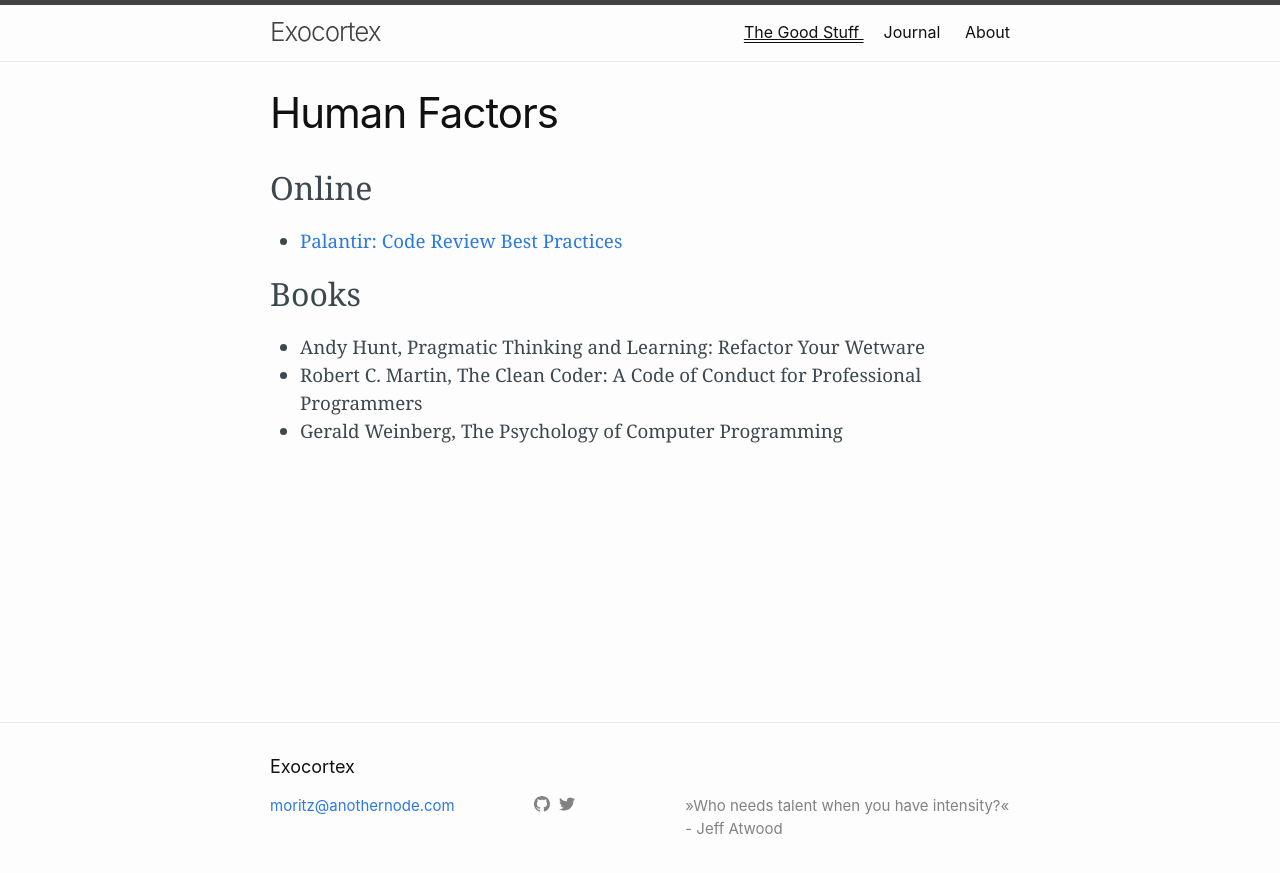
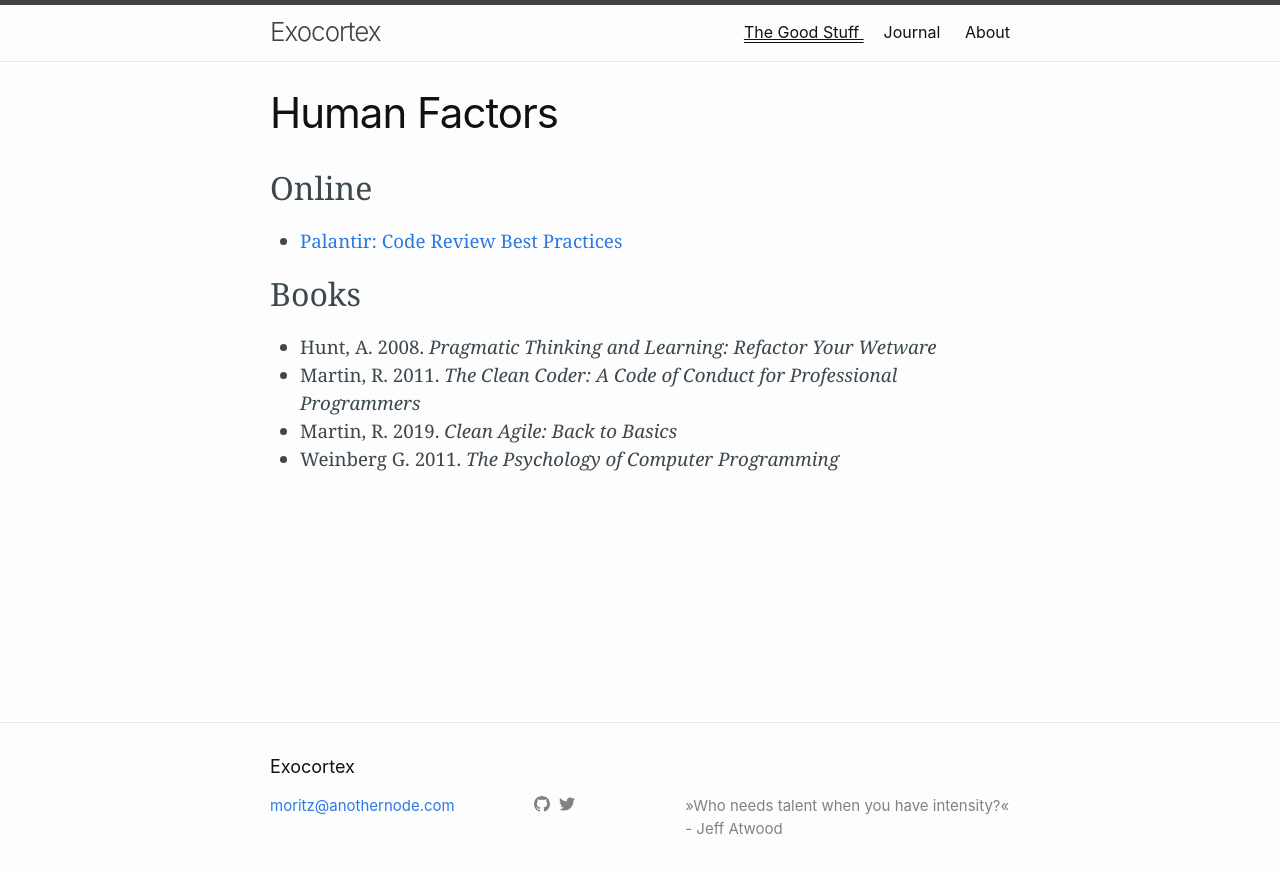
Before and after one commit to anothernode/exocortex-jekyll, a Jekyll site: the page built from the-good-stuff/human-factors.md, in a window 1280 px wide. Shown: the top 873 px of the page. Built offline with Jekyll 4.4.1, drawn with Linux system fonts in a browser that asks for light colours.

Commit message:
Fix book formatting and categorization

```diff
--- a/the-good-stuff/human-factors.md
+++ b/the-good-stuff/human-factors.md
@@ -11,7 +11,7 @@ permalink: the-good-stuff/human-factors
 
 ## Books
 
-- Andy Hunt, Pragmatic Thinking and Learning: Refactor Your Wetware
-- Robert C. Martin, The Clean Coder: A Code of Conduct for Professional
-  Programmers
-- Gerald Weinberg, The Psychology of Computer Programming
+- Hunt, A. 2008. _Pragmatic Thinking and Learning: Refactor Your Wetware_
+- Martin, R. 2011. _The Clean Coder: A Code of Conduct for Professional Programmers_
+- Martin, R. 2019. _Clean Agile: Back to Basics_
+- Weinberg G. 2011. _The Psychology of Computer Programming_
```
Also changed, not shown: the-good-stuff/architecture.md (+4 -1 lines), the-good-stuff/programming.md (+0 -5 lines).
